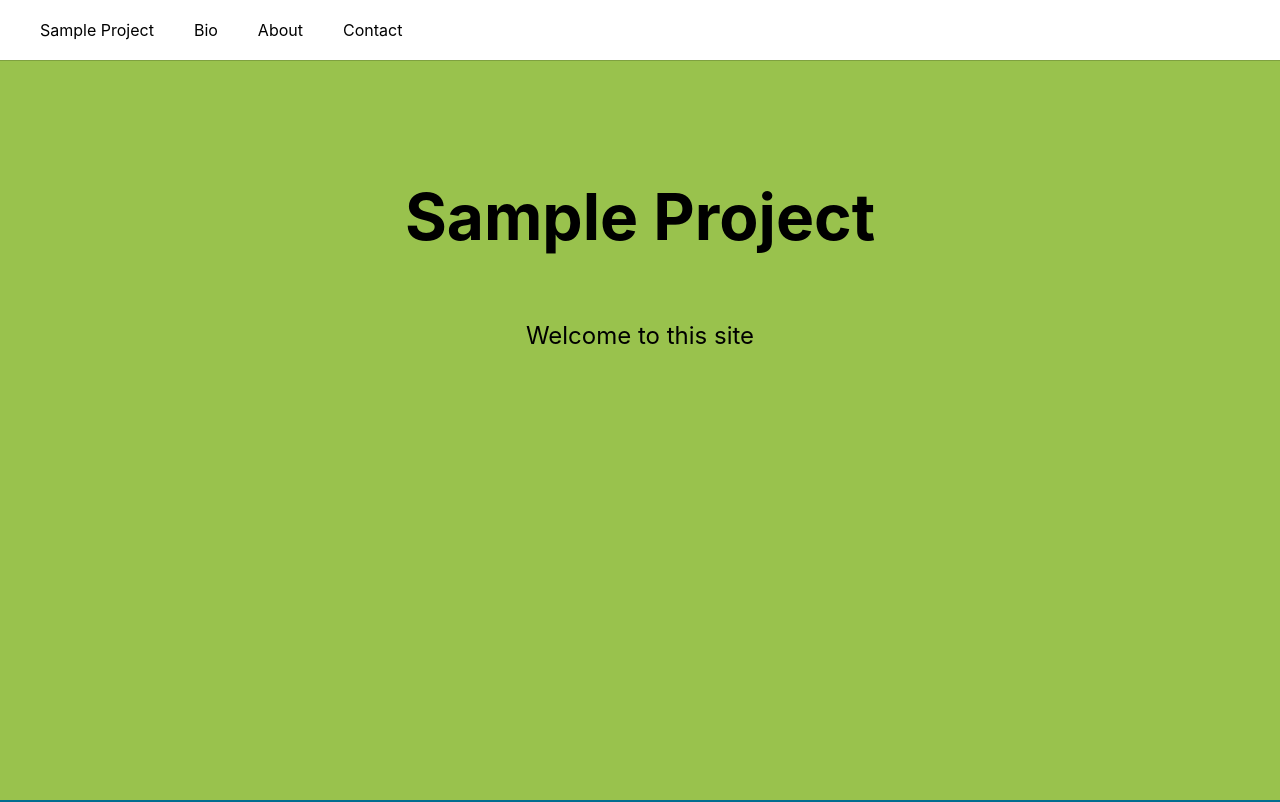
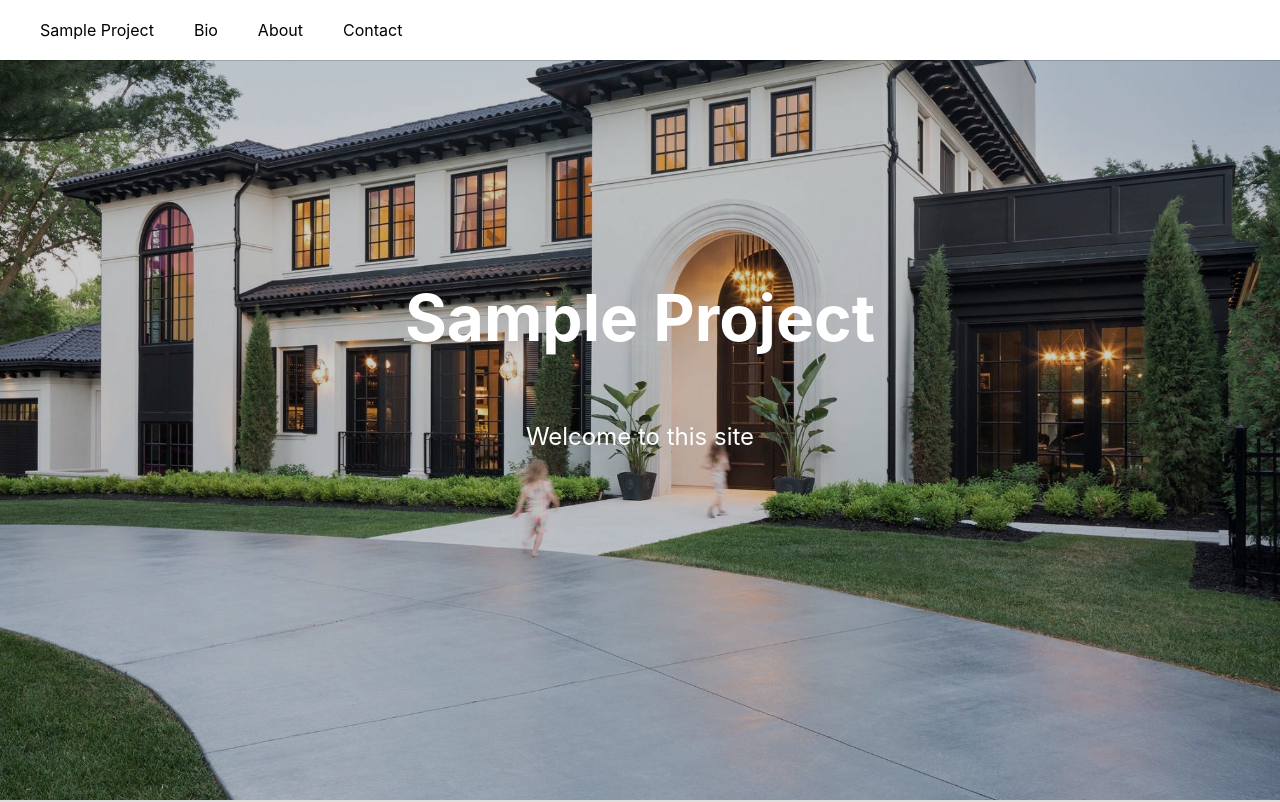
Before and after one commit to jordivilagut/nextjs-sample-project, a Next.js app: page / in a window 1280 px wide. Shown: the top 802 px of the page. Built offline with nearby package versions, Linux system fonts and the light colour scheme.

Commit message:
Add new hero section with picture

```diff
--- a/components/heroSectionWithPicture.tsx
+++ b/components/heroSectionWithPicture.tsx
@@ -7,8 +7,10 @@ interface HeroSectionProps {
 
 export const HeroSectionWithPicture = (props: HeroSectionProps) =>
     <section id={props.section.id} className={props.section.styles.join(' ')}>
-        <div className="stainedGlass">
-            <h1 className={`${styles.title} ${styles.topPadding}`}>{props.section.title}</h1>
-            <p className={styles.description}>{props.section.text}</p>
+        <div className={`${styles.wideSection} ${styles.stainedGlass}`}>
+            <div className={styles.heroTextArea}>
+                <h1 className={`${styles.title}`}>{props.section.title}</h1>
+                <p className={styles.description}>{props.section.text}</p>
+            </div>
         </div>
     </section>;
--- a/components/main.tsx
+++ b/components/main.tsx
@@ -1,7 +1,7 @@
 import styles from "../styles/Home.module.css";
-import {HeroSection} from "./heroSection";
 import {SimpleSection} from "./simpleSection";
 import {SectionModel} from "../model/SectionModel";
+import {HeroSectionWithPicture} from "./heroSectionWithPicture";
 
 interface MainProps {
     sections: SectionModel[]
@@ -9,6 +9,6 @@ interface MainProps {
 
 export const Main = (props: MainProps) =>
     <main className={styles.main}>
-        <HeroSection section={props.sections[0]}/>
+        <HeroSectionWithPicture section={props.sections[0]}/>
         {props.sections.slice(1, props.sections.length).map(s => <SimpleSection key={s.id} section={s}/>)}
     </main>;
--- a/pages/index.tsx
+++ b/pages/index.tsx
@@ -7,10 +7,10 @@ import {SiteHead} from "../components/siteHead";
 import { SectionModel } from '../model/SectionModel';
 
 const sections = [
-    new SectionModel("home", "Sample Project", "Welcome to this site", [styles.greenBackground, styles.wideSection, styles.innerPadding]),
-    new SectionModel("bio", "Bio", "Lorem Ipsum", [styles.blueBackground, styles.wideSection]),
-    new SectionModel("about", "About", "Lorem Ipsum", [styles.greenBackground, styles.wideSection]),
-    new SectionModel("contact", "Contact", "Lorem Ipsum", [styles.yellowBackground, styles.wideSection])]
+    new SectionModel("home", "Sample Project", "Welcome to this site", [styles.heroPictureBackground, styles.wideSection]),
+    new SectionModel("bio", "Bio", "Lorem Ipsum", [styles.smokeyBg, styles.wideSection]),
+    new SectionModel("about", "About", "Lorem Ipsum", [styles.greenBg, styles.wideSection]),
+    new SectionModel("contact", "Contact", "Lorem Ipsum", [styles.caobaBg, styles.wideSection])]
 
 const Home: NextPage = () => (
     <div className={styles.container}>
--- a/styles/Home.module.css
+++ b/styles/Home.module.css
@@ -1,8 +1,3 @@
-.innerPadding {
-  padding: 0 2rem;
-}
-
-
 .topPadding {
   padding-top: 100px;
 }
@@ -134,19 +129,50 @@
   flex-direction: column;
   width: 100vw;
   height: 100vh;
-  padding: 80px 40px 20px 40px;
 }
 
-.blueBackground {
-  background: #006e90;
+.heroTextArea {
+  display: flex;
+  flex-direction: column;
+  width: 100%;
+  height: 100%;
+  justify-content: center;
 }
 
-.greenBackground {
-  background: #99C24D;
+.heroPictureBackground {
+  background-image: url("../assets/images/nice-house.jpeg");
+  background-size: cover;
+  color: white;
 }
 
-.yellowBackground {
-  background: #F18F01;
+.stainedGlass {
+  background: rgba(0, 0, 0, 0.2);
+  height: 100%;
+  width: 100%;
+}
+
+.caobaBg {
+  background: #29231C;
+}
+
+.greenBg {
+  background: #414D34;
+}
+
+.metalBg {
+  background: #383C46;
+}
+
+.beigeBg {
+  background: #B3966D;
+}
+
+.smokeyBg {
+  background: #DEDEDD;
+}
+
+.whiteBg {
+  background: white;
 }
 
 
```
Also changed, not shown: assets/images/nice-house.jpeg (added).
